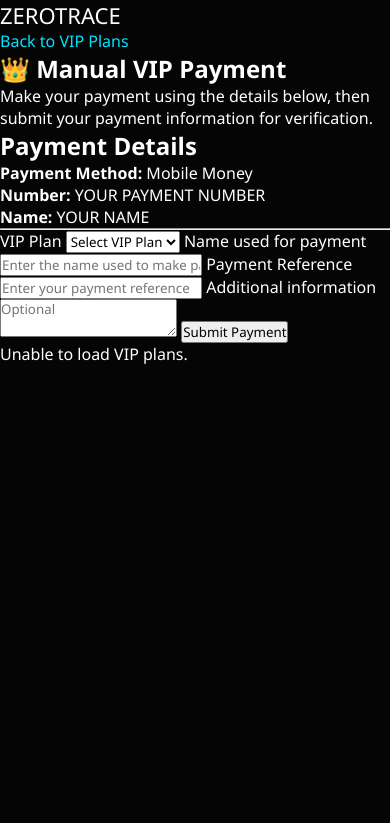
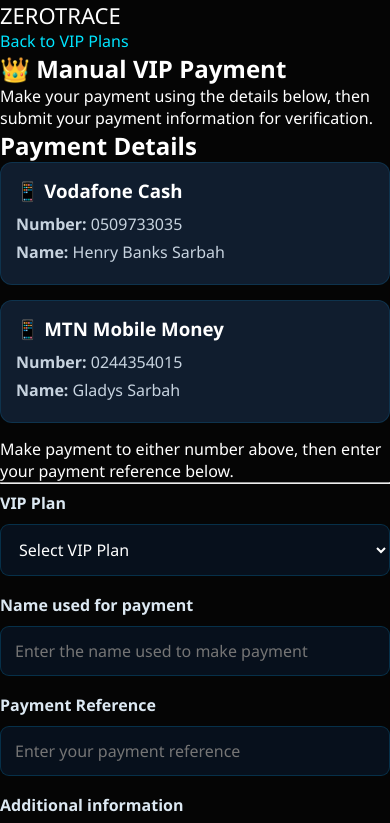
Before and after one commit to gbanks572706-beep/ZeroTraceAnalitics, a website: page client/manual-payment.html in a window 390 px wide. Shown: the top 823 px of the page. Drawn offline with Linux system fonts and the light colour scheme; no server answers; sample sign-in values are in the browser's storage.

Commit message:
Improve manual VIP payment page

```diff
--- /dev/null
+++ b/client/css/Manual-payment.css
@@ -0,0 +1,183 @@
+/* =================================
+   ZERO TRACE ANALYTICS
+   MANUAL VIP PAYMENT PAGE
+================================= */
+
+.manual-payment-page {
+  min-height: 100vh;
+  background: #050b14;
+  color: #ffffff;
+}
+
+/* ================================
+   PAYMENT CONTAINER
+================================ */
+
+.manual-payment-container {
+  width: min(900px, 92%);
+  margin: 40px auto 80px;
+}
+
+/* ================================
+   PAYMENT CARD
+================================ */
+
+.manual-payment-card {
+  background: #0b1422;
+  border: 1px solid rgba(0, 174, 255, 0.2);
+  border-radius: 18px;
+  padding: 30px;
+  box-shadow: 0 15px 45px rgba(0, 0, 0, 0.35);
+}
+
+/* ================================
+   PAYMENT DETAILS
+================================ */
+
+.payment-details {
+  margin-bottom: 30px;
+}
+
+.payment-details h2 {
+  margin-bottom: 20px;
+  color: #00aeff;
+}
+
+.payment-option {
+  background: #101d2e;
+  border: 1px solid rgba(0, 174, 255, 0.15);
+  border-radius: 12px;
+  padding: 18px;
+  margin-bottom: 15px;
+}
+
+.payment-option h3 {
+  margin-top: 0;
+  margin-bottom: 10px;
+  color: #ffffff;
+}
+
+.payment-option p {
+  margin: 6px 0;
+  color: #c7d3df;
+}
+
+.payment-note {
+  color: #aebdca;
+  line-height: 1.6;
+}
+
+/* ================================
+   DIVIDER
+================================ */
+
+.manual-payment-card hr {
+  border: 0;
+  border-top: 1px solid rgba(255, 255, 255, 0.1);
+  margin: 30px 0;
+}
+
+/* ================================
+   FORM
+================================ */
+
+#manualPaymentForm {
+  display: flex;
+  flex-direction: column;
+  gap: 10px;
+}
+
+#manualPaymentForm label {
+  margin-top: 8px;
+  font-weight: 600;
+  color: #dce8f2;
+}
+
+#manualPaymentForm input,
+#manualPaymentForm select,
+#manualPaymentForm textarea {
+  width: 100%;
+  box-sizing: border-box;
+  padding: 13px 14px;
+  border: 1px solid rgba(0, 174, 255, 0.2);
+  border-radius: 9px;
+  background: #07101c;
+  color: #ffffff;
+  font-size: 15px;
+  outline: none;
+}
+
+#manualPaymentForm input:focus,
+#manualPaymentForm select:focus,
+#manualPaymentForm textarea:focus {
+  border-color: #00aeff;
+  box-shadow: 0 0 0 3px rgba(0, 174, 255, 0.08);
+}
+
+#manualPaymentForm textarea {
+  min-height: 110px;
+  resize: vertical;
+}
+
+/* ================================
+   SUBMIT BUTTON
+================================ */
+
+#manualPaymentForm button {
+  margin-top: 15px;
+  padding: 14px 20px;
+  border: none;
+  border-radius: 9px;
+  background: #00aeff;
+  color: #ffffff;
+  font-size: 16px;
+  font-weight: 700;
+  cursor: pointer;
+  transition: 0.2s ease;
+}
+
+#manualPaymentForm button:hover {
+  background: #008fd1;
+  transform: translateY(-1px);
+}
+
+/* ================================
+   MESSAGE
+================================ */
+
+#paymentMessage {
+  margin-top: 20px;
+  text-align: center;
+  font-weight: 600;
+  line-height: 1.5;
+}
+
+/* ================================
+   MOBILE
+================================ */
+
+@media (max-width: 600px) {
+  .manual-payment-container {
+    width: 94%;
+    margin: 25px auto 50px;
+  }
+
+  .manual-payment-card {
+    padding: 20px;
+    border-radius: 14px;
+  }
+
+  .payment-option {
+    padding: 15px;
+  }
+
+  #manualPaymentForm input,
+  #manualPaymentForm select,
+  #manualPaymentForm textarea {
+    font-size: 16px;
+  }
+
+  #manualPaymentForm button {
+    width: 100%;
+  }
+}
--- a/client/js/manual-payment.js
+++ b/client/js/manual-payment.js
@@ -32,6 +32,8 @@
       throw new Error("Unable to load VIP plans");
     }
 
+    const savedPlan = JSON.parse(localStorage.getItem("manualPaymentPlan"));
+
     plans.forEach((plan) => {
       const option = document.createElement("option");
 
@@ -41,6 +43,11 @@
 
       planSelect.appendChild(option);
     });
+
+    // Automatically select the plan the user chose
+    if (savedPlan && savedPlan.plan_id) {
+      planSelect.value = savedPlan.plan_id;
+    }
   } catch (error) {
     console.error("VIP PLAN ERROR:", error);
 
--- a/client/manual-payment.html
+++ b/client/manual-payment.html
@@ -8,6 +8,7 @@
     <title>Manual VIP Payment | ZeroTrace Analytics</title>
 
     <link rel="stylesheet" href="css/style.css" />
+    <link rel="stylesheet" href="css/manual-payment.css" />
   </head>
 
   <body>
@@ -31,11 +32,26 @@
         <div class="plan-card">
           <h2>Payment Details</h2>
 
-          <p><strong>Payment Method:</strong> Mobile Money</p>
+          <div class="payment-option">
+            <h3>📱 Vodafone Cash</h3>
 
-          <p><strong>Number:</strong> YOUR PAYMENT NUMBER</p>
+            <p><strong>Number:</strong> 0509733035</p>
 
-          <p><strong>Name:</strong> YOUR NAME</p>
+            <p><strong>Name:</strong> Henry Banks Sarbah</p>
+          </div>
+
+          <div class="payment-option">
+            <h3>📱 MTN Mobile Money</h3>
+
+            <p><strong>Number:</strong> 0244354015</p>
+
+            <p><strong>Name:</strong> Gladys Sarbah</p>
+          </div>
+
+          <p>
+            Make payment to either number above, then enter your payment
+            reference below.
+          </p>
 
           <hr />
 
```
